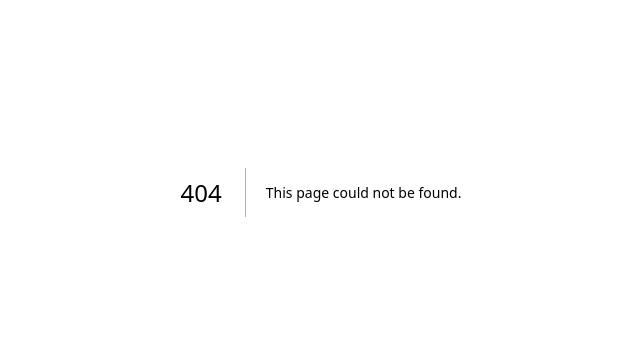
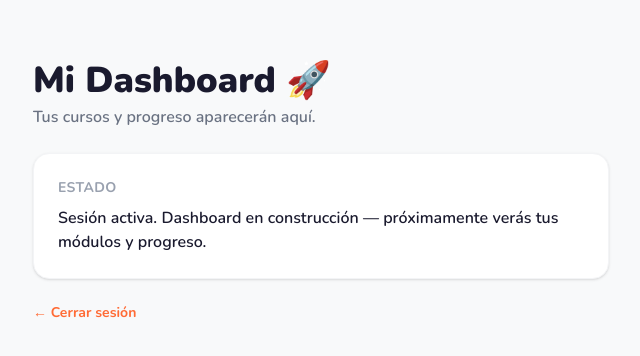
Before and after one commit to federicovera/crealab, a Next.js app in the folder frontend/: page /dashboard in a window 1280 px wide. Before the commit this address had no page. Shown: the part 208-564 px from the top of the page, without its empty margins (319-959 px from the left). Built offline with nearby package versions, Linux system fonts and the light colour scheme; no server answers.

Commit message:
feat: páginas placeholder /dashboard y /curso/[id] protegidas por middleware

```diff
--- /dev/null
+++ b/frontend/app/curso/[id]/page.tsx
@@ -0,0 +1,36 @@
+interface Props {
+  params: Promise<{ id: string }>;
+}
+
+export default async function CursoPage({ params }: Props) {
+  const { id } = await params;
+
+  return (
+    <main className="min-h-screen bg-crealab-bg flex flex-col items-center justify-center p-8">
+      <div className="max-w-xl w-full flex flex-col gap-6">
+        <div className="flex flex-col gap-1">
+          <h1 className="text-4xl font-black text-crealab-text">
+            Mi Curso 💻
+          </h1>
+          <p className="text-gray-500 font-semibold">
+            Curso #{id}
+          </p>
+        </div>
+
+        <div className="bg-white rounded-2xl p-6 shadow-sm border border-gray-100 flex flex-col gap-2">
+          <p className="text-sm font-bold text-gray-400 uppercase tracking-wide">Estado</p>
+          <p className="text-crealab-text font-semibold">
+            El contenido del curso se cargará aquí próximamente.
+          </p>
+        </div>
+
+        <a
+          href="/dashboard"
+          className="text-sm text-brand-orange font-bold hover:underline self-start"
+        >
+          ← Volver al dashboard
+        </a>
+      </div>
+    </main>
+  );
+}
--- /dev/null
+++ b/frontend/app/dashboard/page.tsx
@@ -0,0 +1,34 @@
+import { getTokenFromCookie } from "@/lib/auth";
+
+export default async function DashboardPage() {
+  const token = await getTokenFromCookie();
+
+  return (
+    <main className="min-h-screen bg-crealab-bg flex flex-col items-center justify-center p-8">
+      <div className="max-w-xl w-full flex flex-col gap-6">
+        <div className="flex flex-col gap-1">
+          <h1 className="text-4xl font-black text-crealab-text">
+            Mi Dashboard 🚀
+          </h1>
+          <p className="text-gray-500 font-semibold">
+            Tus cursos y progreso aparecerán aquí.
+          </p>
+        </div>
+
+        <div className="bg-white rounded-2xl p-6 shadow-sm border border-gray-100 flex flex-col gap-2">
+          <p className="text-sm font-bold text-gray-400 uppercase tracking-wide">Estado</p>
+          <p className="text-crealab-text font-semibold">
+            Sesión activa. Dashboard en construcción — próximamente verás tus módulos y progreso.
+          </p>
+        </div>
+
+        <a
+          href="/"
+          className="text-sm text-brand-orange font-bold hover:underline self-start"
+        >
+          ← Cerrar sesión
+        </a>
+      </div>
+    </main>
+  );
+}
```
